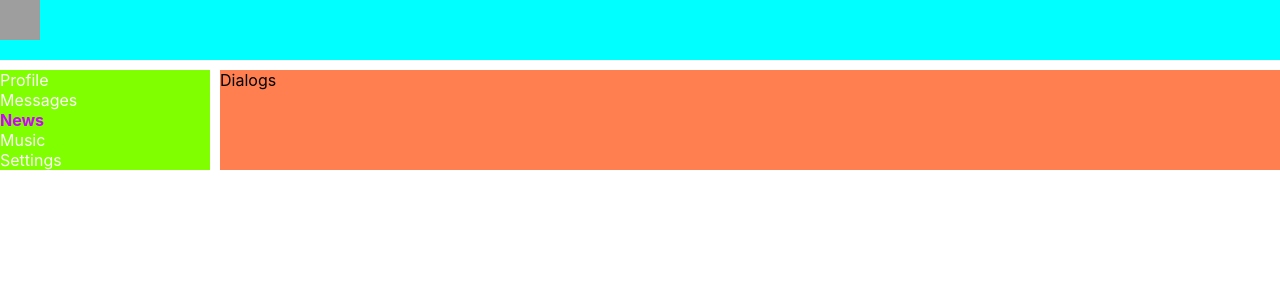
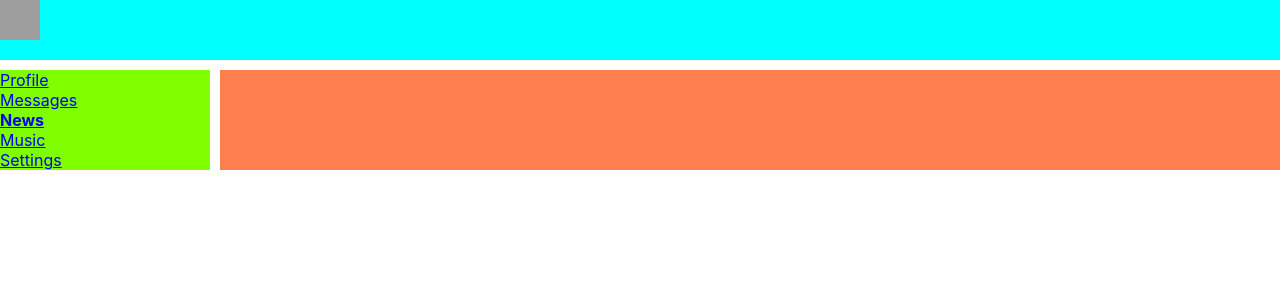
Before and after one commit to AleksanderZabrodski09/samurai-way-main, a React (Create React App) app: page / in a window 1280 px wide. Shown: the top 300 px of the page. Built offline with nearby package versions, Linux system fonts and the light colour scheme; grey boxes are pictures that could not be loaded.

Commit message:
create: add 19-lesson of the my-way-s(add route, browser-router)

```diff
--- a/src/App.tsx
+++ b/src/App.tsx
@@ -4,19 +4,22 @@
 import {Navbar} from './components/Navbar/Navbar';
 import {Profile} from './components/Profile/Profile';
 import {Dialogs} from './components/Dialogs/Dialogs';
+import {BrowserRouter, Route} from 'react-router-dom';
 
 
 const App = () => {
   return (
+    <BrowserRouter>
       <div className="app-wrapper">
         <Header/>
         <Navbar/>
         <div className="appWrapperComponents">
-        <Dialogs/>
-        {/*<Profile/>*/}
+          <Route path='/dialogs' component={Dialogs}/>
+          <Route path='/profile' component={Profile}/>
         </div>
 
       </div>
+    </BrowserRouter>
   );
 }
 
--- a/src/components/Navbar/Navbar.tsx
+++ b/src/components/Navbar/Navbar.tsx
@@ -2,14 +2,24 @@
 import s from './Navbar.module.css';
 
 
-export const Navbar = ()=>{
+export const Navbar = () => {
   return (
     <nav className={s.nav}>
-      <div className={s.item}><a>Profile</a></div>
-      <div className={s.item}><a>Messages</a></div>
-      <div className={`${s.item} ${s.active}`}><a>News</a></div>
-      <div className={s.item}><a>Music</a></div>
-      <div className={s.item}><a>Settings</a></div>
+      <div className={s.item}>
+        <a href='/profile'>Profile</a>
+      </div>
+      <div className={s.item}>
+        <a href='/dialogs'>Messages</a>
+      </div>
+      <div className={`${s.item} ${s.active}`}>
+        <a href='/news'>News</a>
+      </div>
+      <div className={s.item}>
+        <a href='/music'>Music</a>
+      </div>
+      <div className={s.item}>
+        <a href='/settings'>Settings</a>
+      </div>
     </nav>
   )
 }
```
Lines whose indentation alone changed are shown as unchanged.
